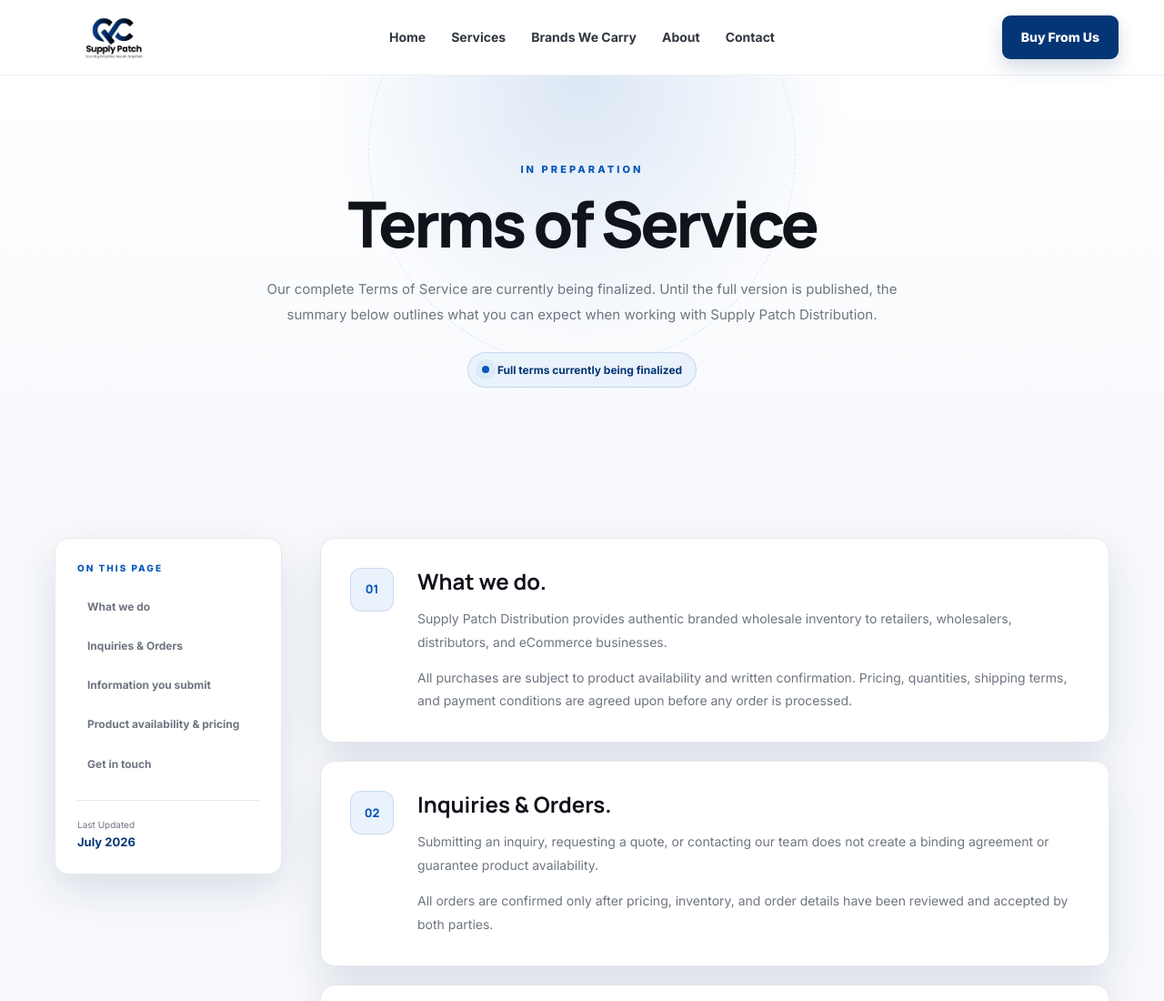
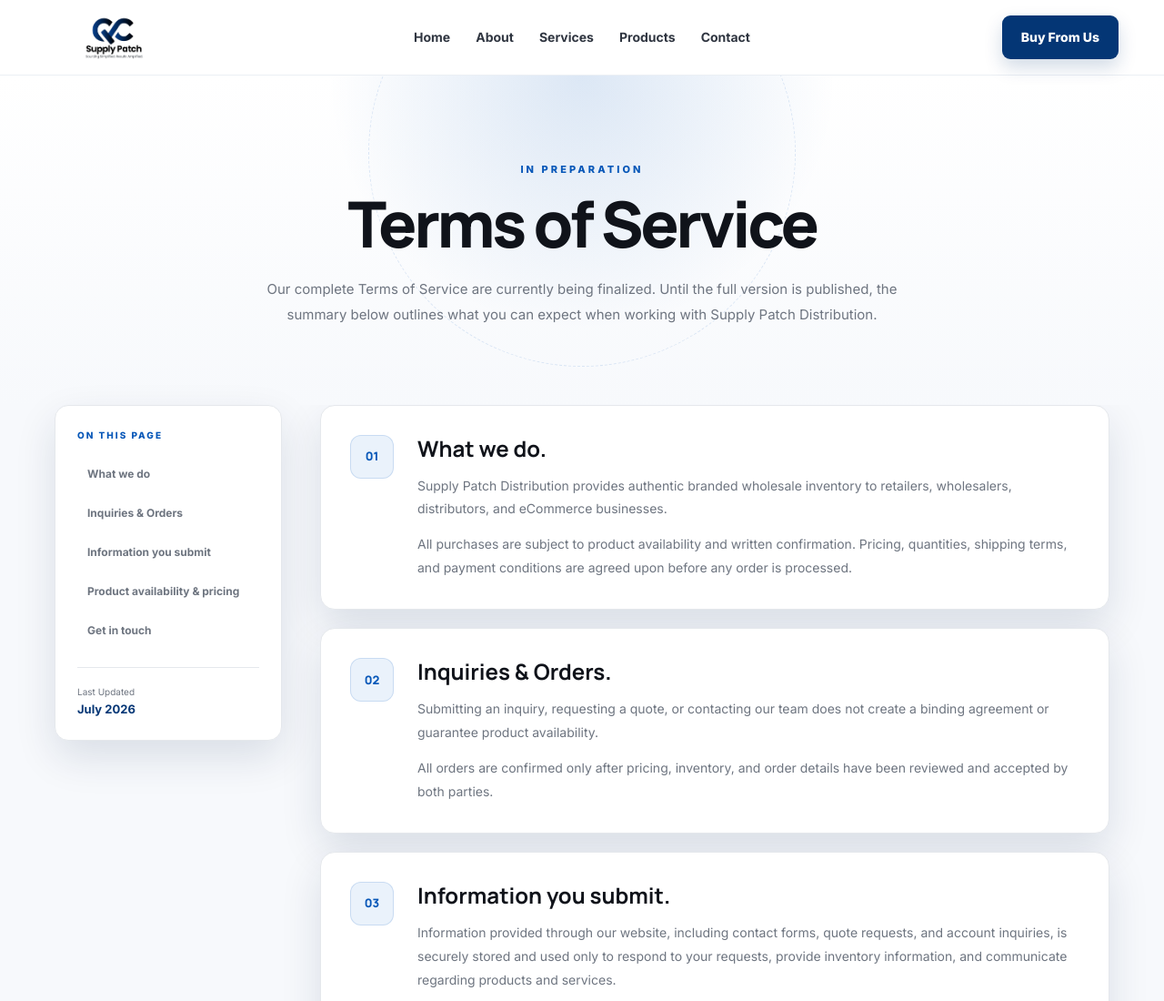
Before and after one commit to Ahmed12590/supply-patch, a plain HTML site: page terms-of-service.html in a window 1280 px wide. Shown: the top 1100 px of the page at 91% size. Drawn offline with Linux system fonts and the light colour scheme.

Commit message:
page update

```diff
--- a/terms-of-service.html
+++ b/terms-of-service.html
@@ -162,7 +162,7 @@
 /* Main Layout */
 
 .terms-content-section {
-  padding: 80px 0 95px;
+  padding: 0 0 95px;
 }
 
 .terms-layout {
@@ -771,7 +771,7 @@
 </head>
 <body>
 
-<header class="site-header">
+ <header class="site-header">
     <div class="container nav-wrap">
       <a href="index.html" class="brand" aria-label="Supply Patch home">
         <img src="logo.png" alt="Supply Patch logo" />
@@ -783,9 +783,9 @@
 
       <nav class="main-nav">
         <a class="active" href="index.html">Home</a>
+         <a href="about.html">About</a>
         <a href="services.html">Services</a>
-        <a href="#categories">Brands We Carry</a>
-        <a href="about.html">About</a>
+        <a href="products.html">Products</a>
         <a href="#contact">Contact</a>
       </nav>
 
@@ -813,10 +813,10 @@
           can expect when working with Supply Patch Distribution.
         </p>
 
-        <div class="terms-status">
+        <!-- <div class="terms-status">
           <span class="status-dot"></span>
           Full terms currently being finalized
-        </div>
+        </div> -->
       </div>
 
     </div>
```
Also changed, not shown: about.html (+2 -2 lines), index.html (+1 -1 lines), privacy-policy.html (+5 -5 lines), products.html (+1 -1 lines), services.html (+2 -2 lines).
